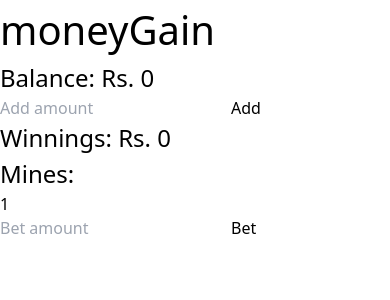
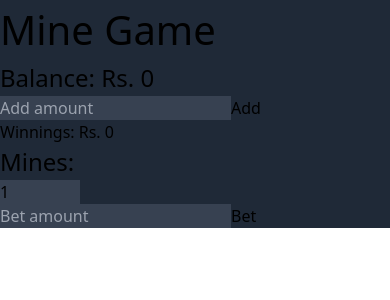
Before and after one commit to ashutoshorisoh/money-ee-yaah, a React (Vite) app: page / in a window 390 px wide. Shown: the top 300 px of the page. Built offline with nearby package versions, Linux system fonts and the light colour scheme.

Commit message:
popup fixed

```diff
--- a/src/App.jsx
+++ b/src/App.jsx
@@ -1,5 +1,5 @@
 import React, { useState } from 'react';
-import "./index.css";
+import './index.css';
 
 const totalGrids = 25;
 
@@ -9,11 +9,12 @@ const FruitGame = () => {
     const [score, setScore] = useState(0);
     const [gameOver, setGameOver] = useState(false);
     const [balance, setBalance] = useState(0);
-    const [amount, setAmount] = useState("");
-    const [betAmount, setBetAmount] = useState("");
+    const [amount, setAmount] = useState('');
+    const [betAmount, setBetAmount] = useState('');
     const [betStatus, setBetStatus] = useState(false);
     const [winnings, setWinnings] = useState(0);
     const [totalFruits, setTotalFruits] = useState(1);
+    const [showWinCard, setShowWinCard] = useState(false);
 
     const handleAmount = (e) => {
         setAmount(e.target.value);
@@ -23,15 +24,15 @@ const FruitGame = () => {
         const numAmount = Number(amount);
         if (!isNaN(numAmount) && numAmount > 0) {
             setBalance((prevBalance) => prevBalance + numAmount);
-            setAmount("");
+            setAmount('');
         } else {
-            alert("Please enter a valid number greater than 0");
+            alert('Please enter a valid number greater than 0');
         }
     };
 
     const handleBettingAmount = (e) => {
         const value = e.target.value;
-        setBetAmount(value ? value : "");
+        setBetAmount(value ? value : '');
     };
 
     const handleBetStatus = () => {
@@ -42,9 +43,9 @@ const FruitGame = () => {
             setWinnings(0);
             initializeGame();
         } else if (bet > 0 && balance < bet) {
-            alert("Insufficient balance");
+            alert('Insufficient balance');
         } else {
-            alert("Please enter a valid bet amount");
+            alert('Please enter a valid bet amount');
         }
     };
 
@@ -80,7 +81,7 @@ const FruitGame = () => {
     const handleGridClick = (index) => {
         if (gameOver || !betStatus) return;
 
-        setRevealedGrids(prev => {
+        setRevealedGrids((prev) => {
             const newRevealed = [...prev];
             newRevealed[index] = true;
             return newRevealed;
@@ -90,7 +91,7 @@ const FruitGame = () => {
             setGameOver(true); // Game Over on hitting a mine
             setWinnings(0);
         } else {
-            setScore(prevScore => {
+            setScore((prevScore) => {
                 const newScore = prevScore + 1;
                 const newWinnings = calculateWinnings(newScore);
                 setWinnings(newWinnings);
@@ -108,7 +109,7 @@ const FruitGame = () => {
 
     const handleCashout = () => {
         if (gameOver) {
-            alert("You cannot cash out after the game is over.");
+            alert('You cannot cash out after the game is over.');
             return;
         }
 
@@ -117,23 +118,25 @@ const FruitGame = () => {
         setGameOver(true);
         setBetStatus(false);
         setWinnings(totalWinnings);
+        setShowWinCard(true); // Show the win card
     };
 
     const handleRestart = () => {
         setBetStatus(false);
         setWinnings(0);
+        setShowWinCard(false); // Hide the win card when restarting
         initializeGame();
     };
 
     return (
         <div className='bg-gray-800 min-h-screen flex flex-col items-center p-3 text-white'>
-            <h1 className='text-3xl font-bold mb-3'>moneyGain</h1>
+            <h1 className='text-3xl font-bold mb-3'>Mine Game</h1>
             <div className='flex flex-col items-center mb-4'>
                 <h2 className='text-xl mb-1'>Balance: Rs. {balance}</h2>
                 <div className='flex flex-row p-1 gap-1'>
                     <input
-                        type="text"
-                        placeholder="Add amount"
+                        type='text'
+                        placeholder='Add amount'
                         value={amount}
                         onChange={handleAmount}
                         className='p-1 rounded bg-gray-700 text-white text-sm'
@@ -146,10 +149,13 @@ const FruitGame = () => {
                     </button>
                 </div>
             </div>
+             <div className='flex justify-center items-center'>
+             <h2 className='text-lg mb-1 score'>Score: {score}</h2>
+             <h2 className='text-lg mb-2'>Winnings: Rs. {winnings}</h2>
 
-            <h2 className="text-lg mb-1 score">Score: {score}</h2>
-            <h2 className='text-lg mb-2'>Winnings: Rs. {winnings}</h2>
-            <div className="grid grid-cols-5 gap-2 mb-3">
+             </div>
+
+            <div className='grid grid-cols-5 gap-2 mb-3'>
                 {Array.from({ length: totalGrids }, (_, index) => (
                     <div
                         key={index}
@@ -157,8 +163,8 @@ const FruitGame = () => {
                         onClick={() => handleGridClick(index)}
                     >
                         {revealedGrids[index] && (minePositions.includes(index) ?
-                            <span className='text-red-500 text-3xl'>💣</span>  // Mine icon
-                            : <span className='text-green-500 text-3xl'>🍏</span>  // Fruit icon
+                            <span className='text-red-500 text-3xl'>💣</span> // Mine icon
+                            : <span className='text-green-500 text-3xl'>🍏</span> // Fruit icon
                         )}
                     </div>
                 ))}
@@ -169,8 +175,8 @@ const FruitGame = () => {
                 </div>
                 <div>
                     <input
-                        type="number"
-                        min="1"
+                        type='number'
+                        min='1'
                         max={totalGrids - 1}
                         value={totalFruits}
                         onChange={handleTotalFruitsChange}
@@ -180,13 +186,13 @@ const FruitGame = () => {
             </div>
             <div className='flex justify-center gap-1 items-center p-1'>
                 <input
-                    type="text"
-                    placeholder="Bet amount"
+                    type='text'
+                    placeholder='Bet amount'
                     value={betAmount}
                     onChange={handleBettingAmount}
                     className='border border-gray-400 p-1 w-36 rounded bg-gray-700 text-white text-sm'
                 />
-                {!betStatus && (  // Show Bet button before betting
+                {!gameOver && !betStatus && (  // Show Bet button before betting and only if game is not over
                     <button
                         onClick={handleBetStatus}
                         className='bg-blue-500 text-white p-1 rounded hover:bg-blue-600 transition text-sm'
@@ -211,6 +217,22 @@ const FruitGame = () => {
                     </button>
                 )}
             </div>
+
+            {/* Winning Card */}
+            {showWinCard && (
+                <div className='fixed inset-0 flex justify-center items-center bg-black bg-opacity-75 z-50'>
+                    <div className='bg-gray-800 p-5 rounded-lg shadow-lg w-11/12 max-w-md'>
+                        <h2 className='text-2xl font-bold mb-2'>You Won!</h2>
+                        <p className='text-lg'>Amount: Rs. {winnings}</p>
+                        <button
+                            onClick={() => setShowWinCard(false)} // Hide card on button click
+                            className='mt-4 bg-blue-500 text-white p-2 rounded hover:bg-blue-600 transition'
+                        >
+                            Close
+                        </button>
+                    </div>
+                </div>
+            )}
         </div>
     );
 };
--- a/src/index.css
+++ b/src/index.css
@@ -72,3 +72,47 @@
         gap: 0.5rem;
     }
 }
+.bg-gray-800 {
+  background-color: #1f2937;
+}
+
+.bg-gray-900 {
+  background-color: #111827;
+}
+
+.bg-gray-700 {
+  background-color: #374151;
+}
+
+.fixed {
+  position: fixed;
+}
+
+.inset-0 {
+  top: 0;
+  right: 0;
+  bottom: 0;
+  left: 0;
+}
+
+.bg-opacity-75 {
+  background-color: rgba(0, 0, 0, 0.75);
+}
+
+.rounded-lg {
+  border-radius: 0.5rem;
+}
+
+.shadow-lg {
+  box-shadow: 0 10px 15px -3px rgba(0, 0, 0, 0.1),
+              0 4px 6px -2px rgba(0, 0, 0, 0.05);
+}
+
+@media (max-width: 640px) {
+  .text-lg {
+      font-size: 1rem; /* Adjust text size for smaller screens */
+  }
+  .text-2xl {
+      font-size: 1.5rem; /* Adjust winning card text size */
+  }
+}
```
